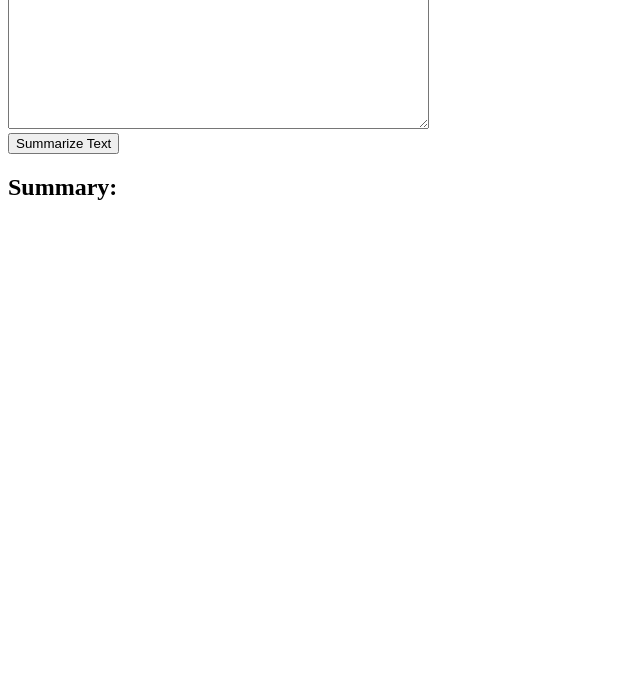
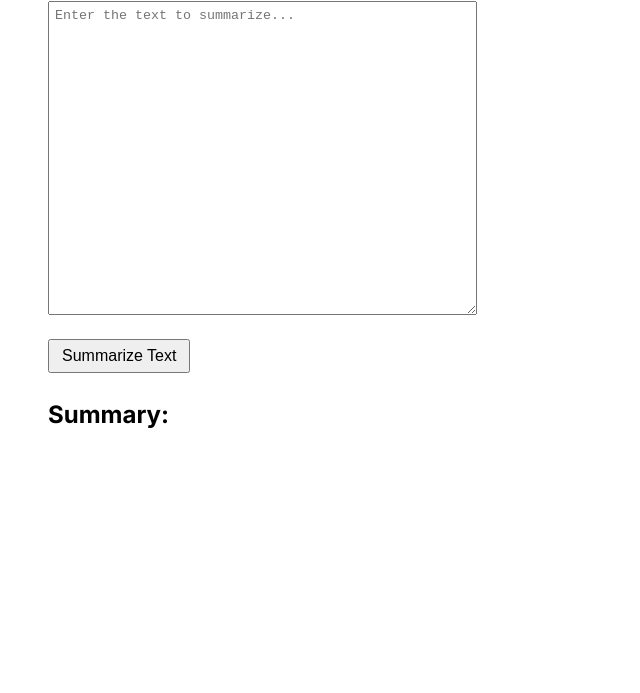
Before and after one commit to ptmartins/IW_Summarize, a plain HTML site: page index.html in a window 1280 px wide. Shown: the part 107-800 px from the top of the page, without its empty margins (0-640 px from the left). Drawn offline with Linux system fonts and the light colour scheme.

Commit message:
Add some basic styling

```diff
--- a/index.html
+++ b/index.html
@@ -7,13 +7,16 @@
     <link rel="stylesheet" href="styles.css">
 </head>
 <body>
-    <h1>Text Summarization App</h1>
-    <textarea id="inputText" rows="10" cols="50" placeholder="Enter the text to summarize..."></textarea>
-    <br>
-    <button id="summarizeBtn">Summarize Text</button>
+    <h1 class="title">Text Summarization App</h1>
 
-    <h2>Summary:</h2>
-    <div id="result"></div>
+    <main class="main">
+        <textarea id="inputText" rows="20" cols="50" placeholder="Enter the text to summarize..." class="txtInput"></textarea>
+        <button id="summarizeBtn" class="btn">Summarize Text</button>
+    </main>
+    <div class="result">
+        <h2 class="title">Summary:</h2>
+        <div id="result"></div>
+    </div>
 
     <script src="app.js"></script>
 </body>
--- a/styles.css
+++ b/styles.css
@@ -0,0 +1,38 @@
+@import url('https://fonts.googleapis.com/css2?family=Inter:wght@100;400;700&display=swap');
+
+* {
+    box-sizing: border-box;
+    margin: 0;
+    padding: 0;
+}
+
+html {
+    font-family: "Inter", serif;
+    font-optical-sizing: auto;
+    font-size: 16px;
+}
+
+body {
+    line-height: 1.5;
+    padding: 3rem;
+}
+
+.btn {
+    font-size: 1rem;
+    padding: .375rem .75rem;
+}
+
+.main {
+    margin-block-end: 1.5rem;
+}
+
+.title {
+    margin-block-end: .75rem;
+}
+
+.txtInput {
+    display: block;
+    margin-block-end: 1.5rem;
+    padding: .375rem;
+    resize: vertical;
+}
```
